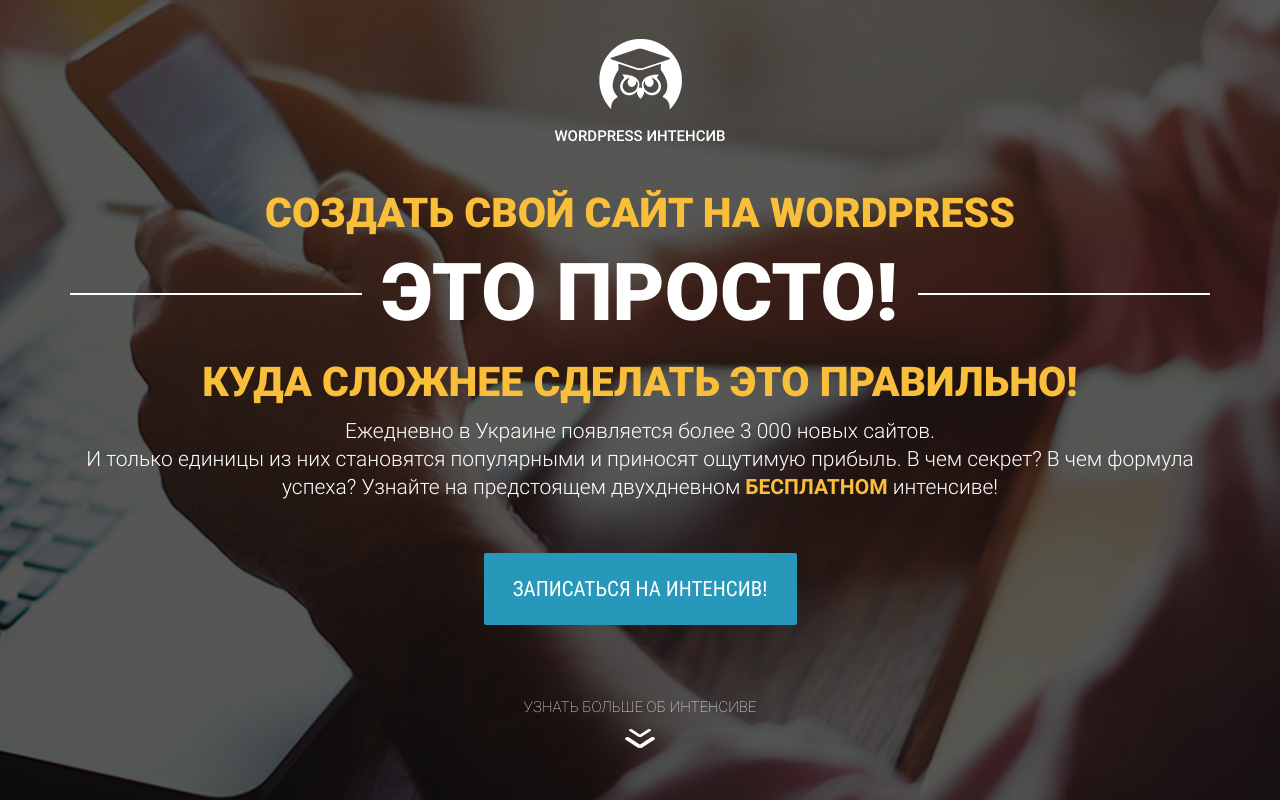
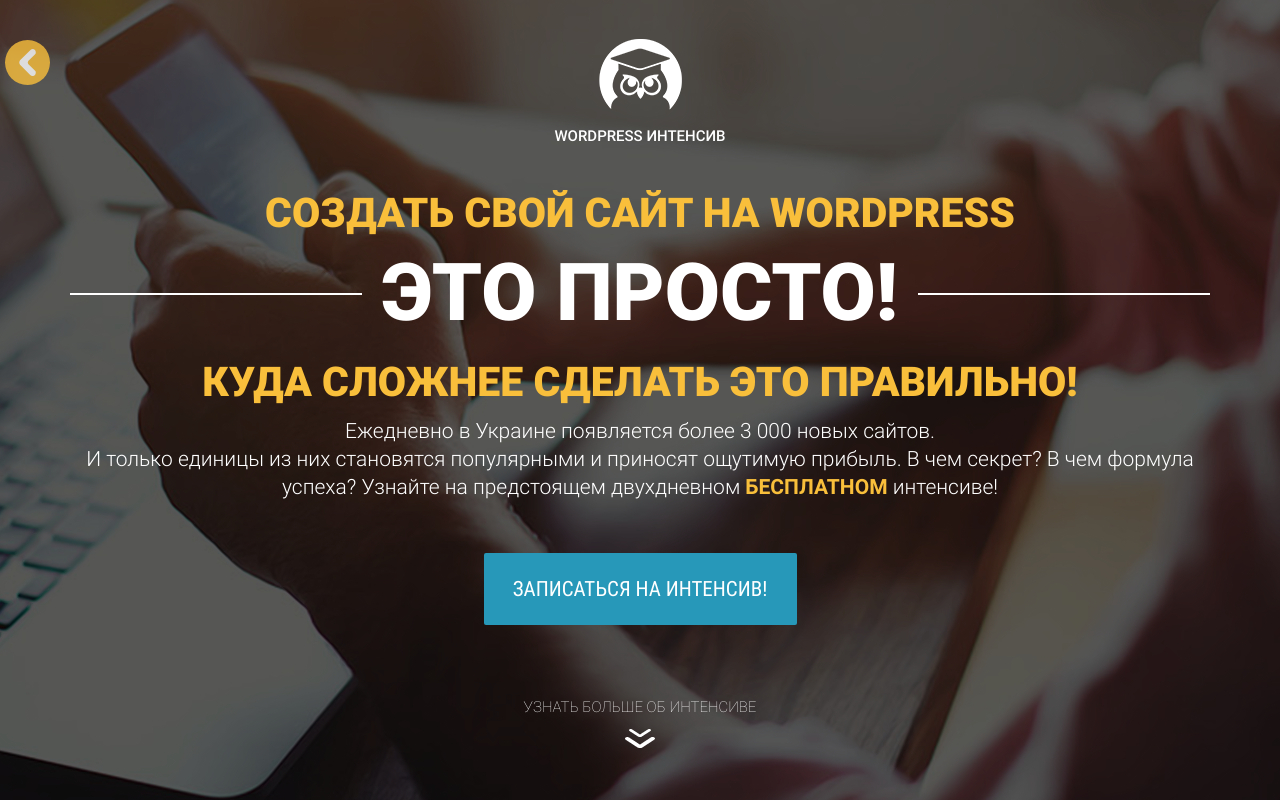
Before and after one commit to Darth2315/wordpress-intensive, a website: page src/index.html in a window 1280 px wide. Shown: the top 800 px of the page. Drawn offline with nearby package versions, Linux system fonts and the light colour scheme; files that its build step writes are made by us from their sources.

Commit message:
Add back arrow in layout and styles

```diff
--- a/src/index.html
+++ b/src/index.html
@@ -173,6 +173,10 @@
         <img src="icons/up.svg" alt="Up">
     </a>
 
+    <a href="/" class="back">
+        <img src="icons/up.svg" alt="Back">
+    </a>
+
     <div class="overlay">
         <div class="modal" id="consultation">
             <div class="modal__close">&times;</div>
--- a/src/sass/blocks/_main.scss
+++ b/src/sass/blocks/_main.scss
@@ -383,3 +383,17 @@
         transform: scale(1.1);
     }
 }
+
+.back {
+    position: fixed;
+    top: 40px;
+	left: 5px;
+	transform: rotate(-90deg);
+    width: 45px;
+	height: 45px;
+	opacity: .8;
+    transition: all .7s;
+    &:hover {
+		transform: rotate(-90deg) scale(1.1);
+    }
+}
```
Also changed, not shown: dist/css/style.min.css, dist/index.html.
